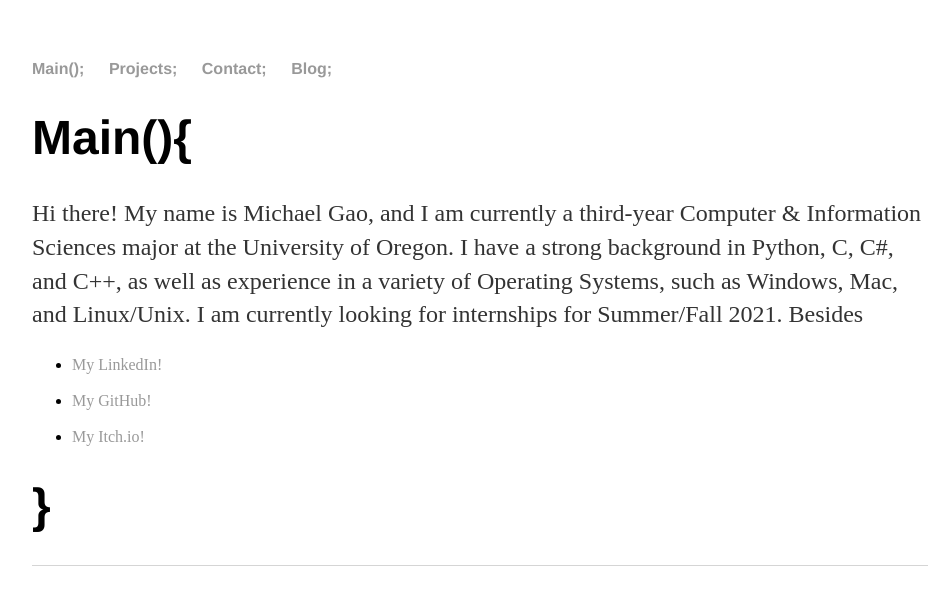
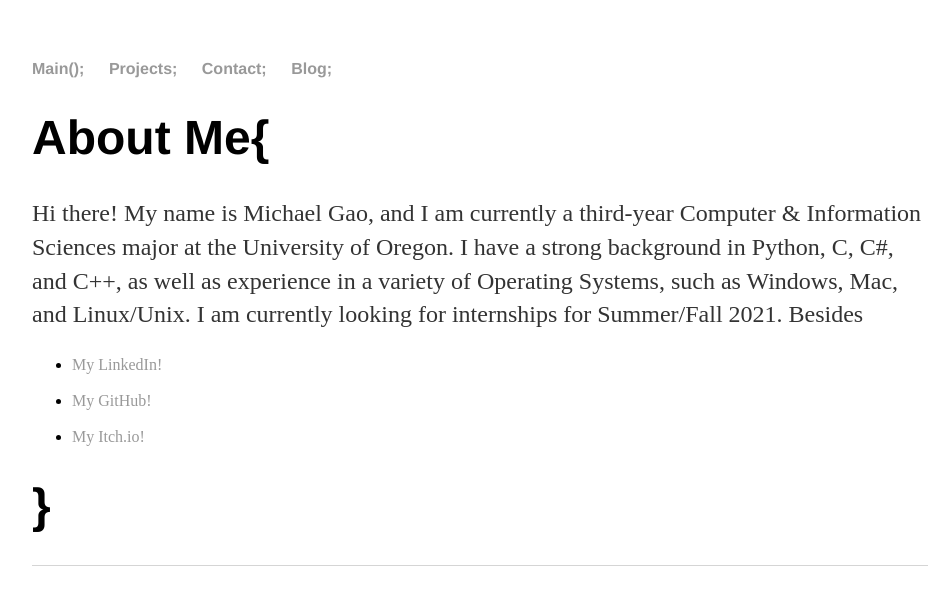
Before and after one commit to michael-c-gao/WebsiteOfMichael, a Jekyll site: the page built from index.html, in a window 1280 px wide. Shown: the top 605 px of the page, without its empty margins (160-1111 px from the left). Built offline with Jekyll 4.4.1, drawn with Linux system fonts in a browser that asks for light colours.

Commit message:
Update index.html

```diff
--- a/index.html
+++ b/index.html
@@ -2,7 +2,7 @@
 layout: default
 title: Michael C. Gao
 ---
-	<h1>Main(){</h1>
+	<h1>About Me{</h1>
 	<p>Hi there! My name is Michael Gao, and I am currently a third-year Computer & Information Sciences major at the University of Oregon.
 	I have a strong background in Python, C, C#, and C++, as well as experience in a variety of Operating Systems, such as Windows, Mac, and Linux/Unix.
 	I am currently looking for internships for Summer/Fall 2021. Besides</p>
```
